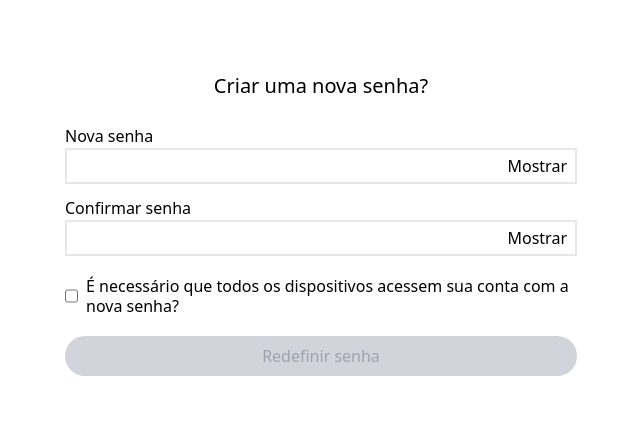
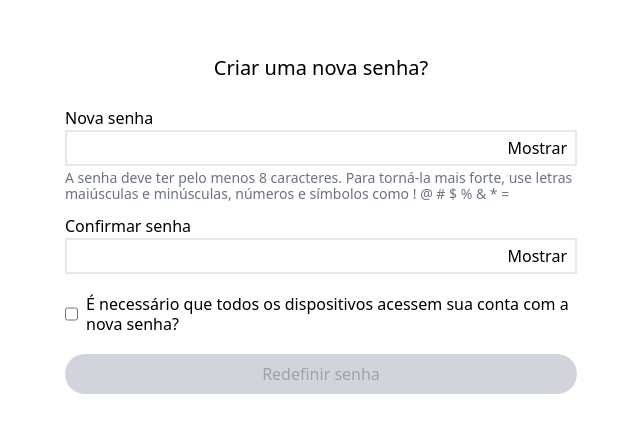
Before and after one commit to PetJournal/petjournal.web, a Next.js app: page /change-password in a window 1280 px wide. Shown: the part 176-608 px from the top of the page, without its empty margins (319-959 px from the left). Built offline with nearby package versions, Linux system fonts and the light colour scheme.

Commit message:
feat: show password message

```diff
--- a/src/components/ChangePasswordForm.tsx
+++ b/src/components/ChangePasswordForm.tsx
@@ -18,6 +18,12 @@ function ChangePasswordForm() {
     !confirmPasswordProps.error &&
     !confirmPasswordError
   );
+
+  const showPasswordMessage =
+    isButtonDisabled &&
+    !passwordProps.error &&
+    !confirmPasswordProps.error &&
+    !confirmPasswordError;
 
   function validatePassword(value: string) {
     const passwordRegex =
@@ -74,8 +80,15 @@ function ChangePasswordForm() {
               {showPassword ? 'Ocultar' : 'Mostrar'}
             </button>
           </div>
+          {showPasswordMessage && (
+            <p className="mt-1 text-sm leading-4 text-gray-500">
+              A senha deve ter pelo menos 8 caracteres. Para torná-la mais
+              forte, use letras maiúsculas e minúsculas, números e símbolos como
+              ! @ # $ % & * =
+            </p>
+          )}
           {passwordProps.error && (
-            <p className="text-sm text-red-500">{passwordProps.error}</p>
+            <p className="text-xs text-red-500">{passwordProps.error}</p>
           )}
         </div>
 
@@ -96,10 +109,10 @@ function ChangePasswordForm() {
             </button>
           </div>
           {confirmPasswordProps.error && (
-            <p className="text-sm text-red-500">{confirmPasswordProps.error}</p>
+            <p className="text-xs text-red-500">{confirmPasswordProps.error}</p>
           )}
           {!confirmPasswordProps.error && confirmPasswordError && (
-            <p className="text-sm text-red-500">{confirmPasswordError}</p>
+            <p className="text-xs text-red-500">{confirmPasswordError}</p>
           )}
         </div>
       </div>
```
